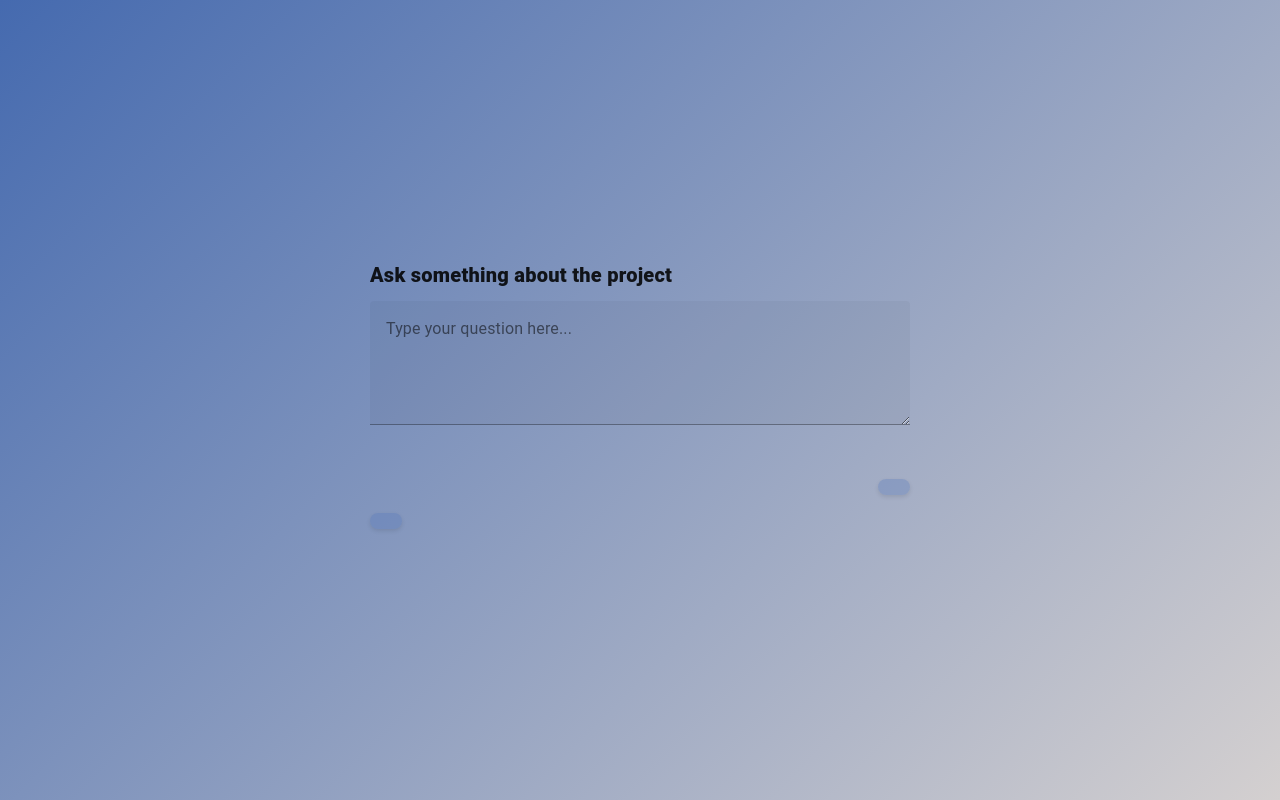
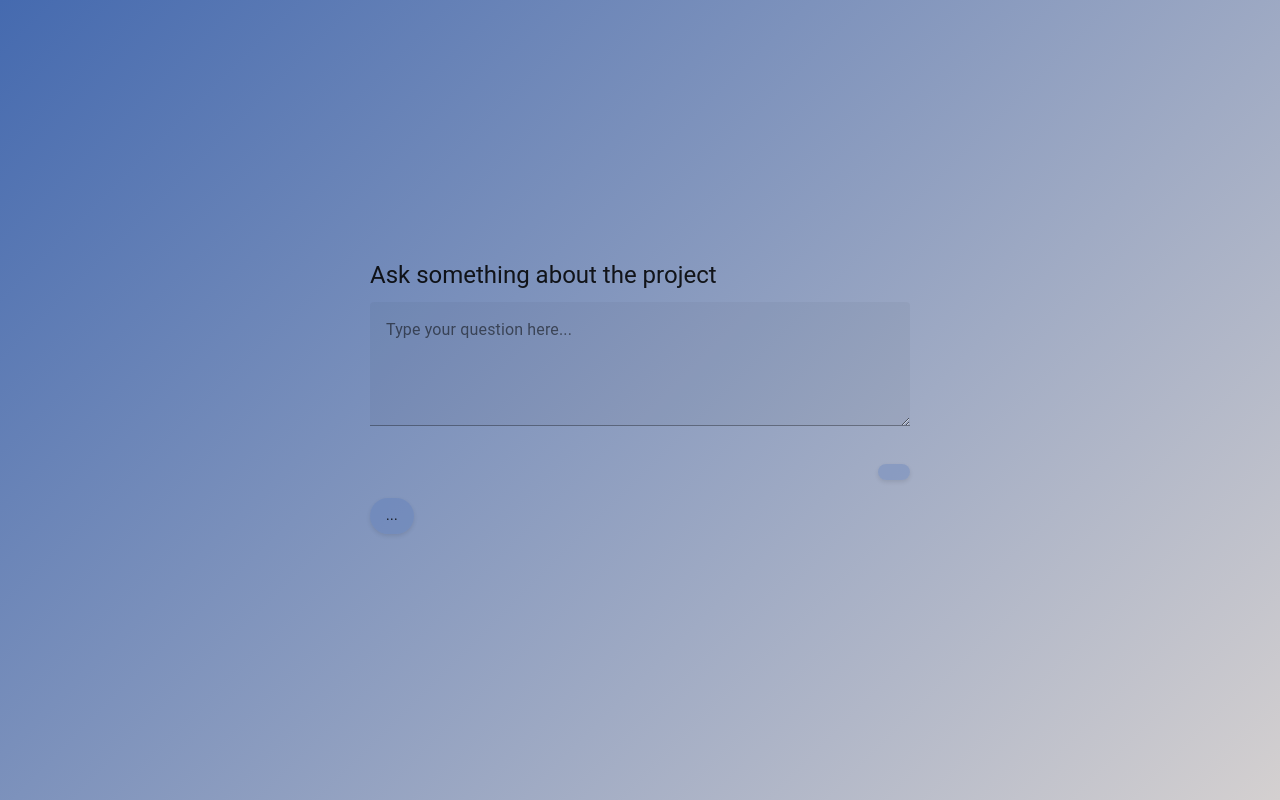
Before and after one commit to ahmsay/Solidvessel-AI, a Vue app in the folder client/: page / in a window 1280 px wide. Built offline with nearby package versions, Linux system fonts and the light colour scheme.

Commit message:
a little more style

```diff
--- a/client/src/App.vue
+++ b/client/src/App.vue
@@ -50,17 +50,17 @@ function clearForNextConversation() {
           <v-col cols="12" md="6" sm="8">
             <v-card color="transparent" flat>
               <template v-slot:title>
-                <span class="font-weight-black">Ask something about the project</span>
+                <span class="text-h5">Ask something about the project</span>
               </template>
               <v-card-text>
                 <v-textarea v-model="question" label="Type your question here..." rows="4" @keyup.enter="ask()"></v-textarea>
               </v-card-text>
-              <v-card-text>
+              <v-card-text class="pt-0">
                 <div class="text-end">
                   <p class="custom-chip">{{ previousQuestion }}</p>
                 </div>
                 <div class="text-start mt-3">
-                  <p class="custom-chip">{{ answer }}</p>
+                  <p class="custom-chip">{{ answer || '...' }}</p>
                 </div>
               </v-card-text>
             </v-card>
```
